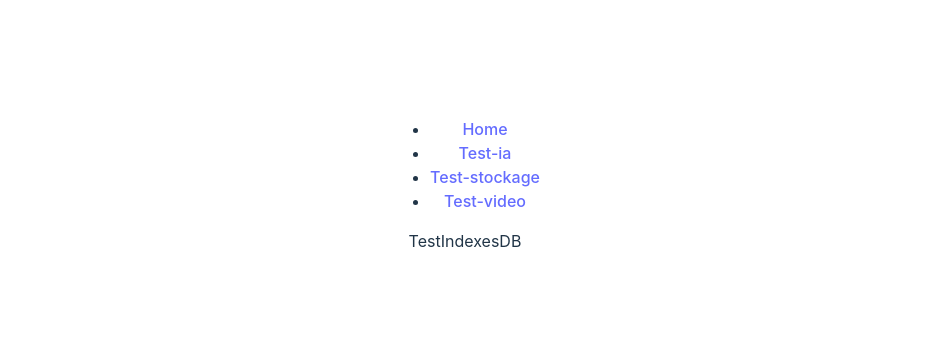
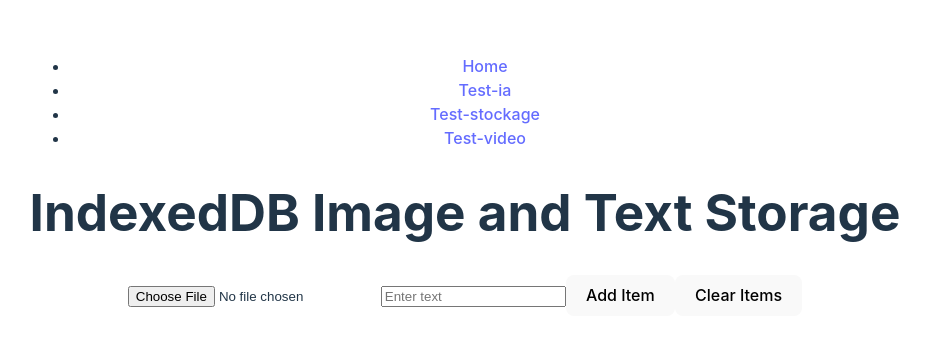
Before and after one commit to vylexcourchevel/ia-camera-detect-object, a React (Vite) app: page /test-stockage in a window 1280 px wide. Shown: the part 223-568 px from the top of the page, without its empty margins (175-1105 px from the left). Built offline with nearby package versions, Linux system fonts and the light colour scheme.

Commit message:
db added

```diff
--- a/package.json
+++ b/package.json
@@ -10,6 +10,7 @@
     "preview": "vite preview"
   },
   "dependencies": {
+    "idb": "^8.0.0",
     "react": "^18.2.0",
     "react-dom": "^18.2.0",
     "react-router-dom": "^6.23.1"
--- a/src/components/TestIndexesDB/TestIndexesDB.jsx
+++ b/src/components/TestIndexesDB/TestIndexesDB.jsx
@@ -1,9 +1,71 @@
+import { useState, useEffect } from 'react';
+import { addItem, getItems, clearItems } from '../../db.js';
 
+const TestIndexesDB = () => {
+  const [items, setItems] = useState([]);
+  const [selectedFile, setSelectedFile] = useState(null);
+  const [textValue, setTextValue] = useState('');
 
-function TestIndexesDB() {
+  useEffect(() => {
+    const fetchItems = async () => {
+      const allItems = await getItems();
+      setItems(allItems);
+    };
+    fetchItems();
+  }, []);
+
+  const handleFileChange = (event) => {
+    setSelectedFile(event.target.files[0]);
+  };
+
+  const handleAddItem = async () => {
+    if (!selectedFile || textValue.trim() === '') return;
+
+    const reader = new FileReader();
+    reader.onload = async (event) => {
+      const item = {
+        image: event.target.result,
+        text: textValue,
+        name: selectedFile.name,
+        type: selectedFile.type
+      };
+      await addItem(item);
+      const allItems = await getItems();
+      setItems(allItems);
+      setSelectedFile(null);
+      setTextValue('');
+    };
+    reader.readAsDataURL(selectedFile);
+  };
+
+  const handleClearItems = async () => {
+    await clearItems();
+    setItems([]);
+  };
+
   return (
-    <div>TestIndexesDB</div>
-  )
-}
+    <div>
+      <h1>IndexedDB Image and Text Storage</h1>
+      <input type="file" onChange={handleFileChange} />
+      <input
+        type="text"
+        value={textValue}
+        onChange={(e) => setTextValue(e.target.value)}
+        placeholder="Enter text"
+      />
+      <button onClick={handleAddItem}>Add Item</button>
+      <button onClick={handleClearItems}>Clear Items</button>
+      <div>
+        {items.map((item, index) => (
+          <div key={index}>
+            <h3>{item.name}</h3>
+            <p>{item.text}</p>
+            <img src={item.image} alt={item.name} style={{ width: '200px' }} />
+          </div>
+        ))}
+      </div>
+    </div>
+  );
+};
 
-export default TestIndexesDB
+export default TestIndexesDB;
--- /dev/null
+++ b/src/db.js
@@ -0,0 +1,64 @@
+// import { openDB } from 'idb';
+
+// const dbPromise = openDB('my-database', 1, {
+//   upgrade(db) {
+//     if (!db.objectStoreNames.contains('images')) {
+//       db.createObjectStore('images', { keyPath: 'id', autoIncrement: true });
+//     }
+//   },
+// });
+
+// export const addImage = async (image) => {
+//   const db = await dbPromise;
+//   const tx = db.transaction('images', 'readwrite');
+//   const store = tx.objectStore('images');
+//   await store.add(image);
+//   await tx.done;
+// };
+
+// export const getImages = async () => {
+//   const db = await dbPromise;
+//   const tx = db.transaction('images', 'readonly');
+//   const store = tx.objectStore('images');
+//   return await store.getAll();
+// };
+
+// export const clearImages = async () => {
+//   const db = await dbPromise;
+//   const tx = db.transaction('images', 'readwrite');
+//   const store = tx.objectStore('images');
+//   await store.clear();
+//   await tx.done;
+// };
+import { openDB } from 'idb';
+
+const dbPromise = openDB('my-database', 1, {
+  upgrade(db) {
+    if (!db.objectStoreNames.contains('items')) {
+      db.createObjectStore('items', { keyPath: 'id', autoIncrement: true });
+    }
+  },
+});
+
+export const addItem = async (item) => {
+  const db = await dbPromise;
+  const tx = db.transaction('items', 'readwrite');
+  const store = tx.objectStore('items');
+  await store.add(item);
+  await tx.done;
+};
+
+export const getItems = async () => {
+  const db = await dbPromise;
+  const tx = db.transaction('items', 'readonly');
+  const store = tx.objectStore('items');
+  return await store.getAll();
+};
+
+export const clearItems = async () => {
+  const db = await dbPromise;
+  const tx = db.transaction('items', 'readwrite');
+  const store = tx.objectStore('items');
+  await store.clear();
+  await tx.done;
+};
```
Also changed, not shown: 1 other file (tests, documents, lock files or other folders).
